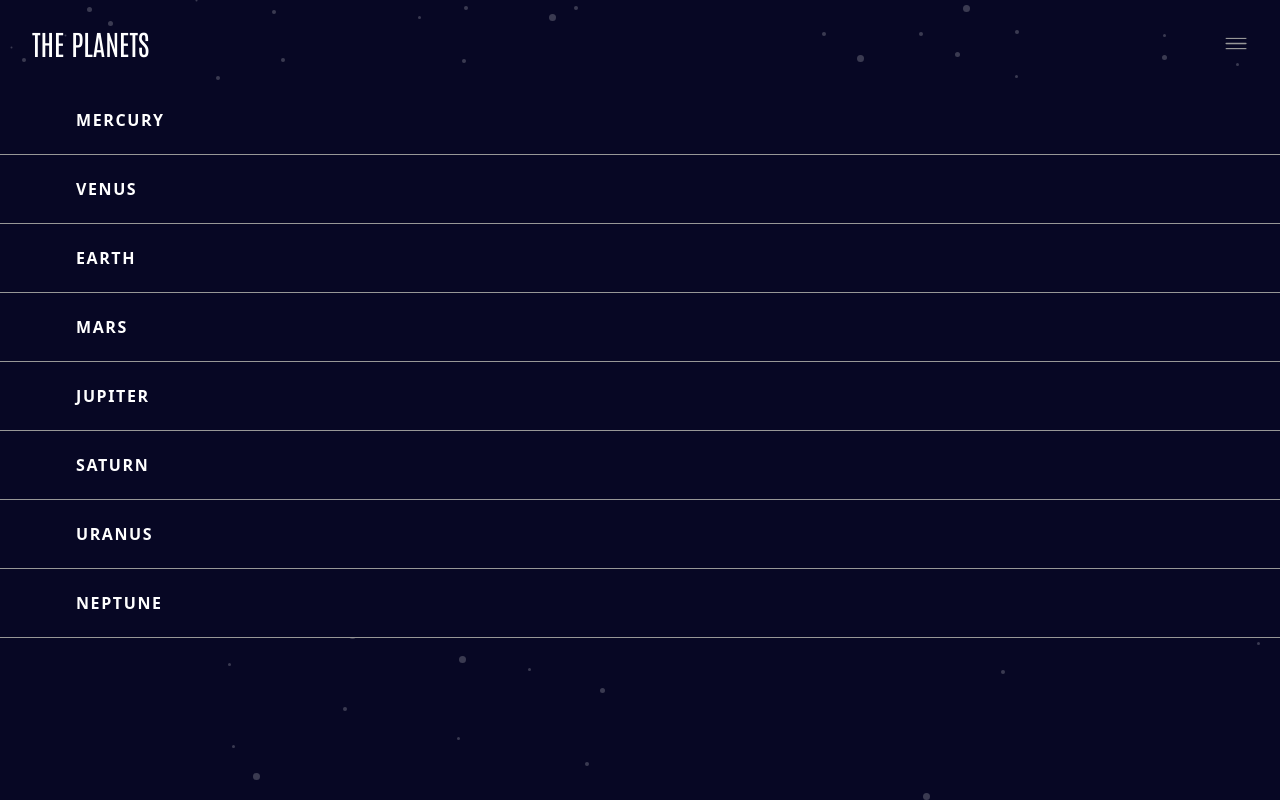
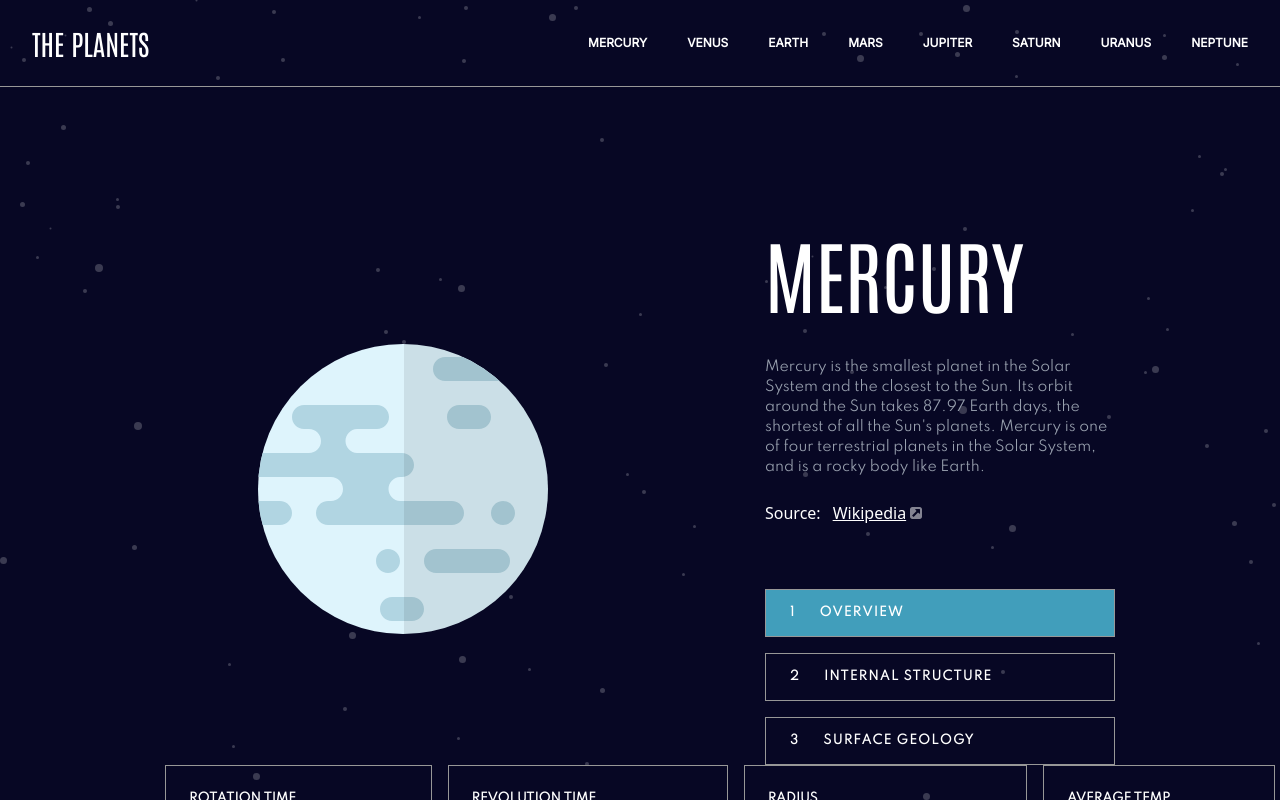
Before and after one commit to Koxone/Planet-Fact-React-Tailwind, a React (Vite) app: page / in a window 1280 px wide. Shown: the top 800 px of the page. Built offline with nearby package versions, Linux system fonts and the light colour scheme.

Commit message:
Responsive Header/Menu

```diff
--- a/src/App.jsx
+++ b/src/App.jsx
@@ -22,7 +22,7 @@ function App() {
   return (
     <div className="flex min-h-[100dvh] flex-col text-white">
       <MainHeader onClick={handlePlanetClick} />
-      {/* <GeneralContainer planet={selectedPlanet} showGeology={optionHandler} /> */}
+      <GeneralContainer planet={selectedPlanet} showGeology={optionHandler} />
     </div>
   );
 }
--- a/src/components/cards/MobileHeaderCard.jsx
+++ b/src/components/cards/MobileHeaderCard.jsx
@@ -1,13 +1,16 @@
 import React from "react";
 
-function MobileHeaderCard({ name, color }) {
+function MobileHeaderCard({ name, color, onClick }) {
   return (
     <div className="flex w-full items-center gap-6 border-b-1 border-[#979797] bg-[var(--color-background-blue)] px-8 py-[22px]">
-      <div className="flex w-full cursor-pointer items-center gap-6 transition-transform duration-100 ease-in-out hover:*:scale-110">
+      <div
+        onClick={onClick}
+        className="flex w-full cursor-pointer items-center gap-6 transition-transform duration-100 ease-in-out hover:*:scale-110"
+      >
         <div
           className={`h-5 w-5 rounded-full border-transparent bg-[var(--color-${color})]`}
         ></div>
-        <p className="text-[15px], leading-6 font-bold tracking-widest uppercase">
+        <p className="text-[15px] leading-6 font-bold tracking-widest uppercase">
           {name}
         </p>
       </div>
--- a/src/components/containers/MobileMenuContainer.jsx
+++ b/src/components/containers/MobileMenuContainer.jsx
@@ -1,7 +1,7 @@
 import planetData from "/data";
 import MobileHeaderCard from "../cards/MobileHeaderCard";
 
-function MobileMenuContainer({ visible }) {
+function MobileMenuContainer({ visible, onClick }) {
   return (
     <div
       className={`w-full transform flex-col overflow-hidden transition-all duration-300 ease-in-out ${
@@ -15,6 +15,7 @@ function MobileMenuContainer({ visible }) {
           key={planet.name}
           name={planet.name}
           color={planet.name.toLowerCase()}
+          onClick={() => onClick(planet.name.toLowerCase())}
         />
       ))}
     </div>
--- a/src/components/header/MainHeader.jsx
+++ b/src/components/header/MainHeader.jsx
@@ -4,7 +4,7 @@ import MobileMenuContainer from "../containers/MobileMenuContainer";
 import { useState } from "react";
 
 function MainHeader({ onClick }) {
-  const [toggleMenu, setToggleMenu] = useState(true);
+  const [toggleMenu, setToggleMenu] = useState(false);
 
   const toggleHandler = () => {
     setToggleMenu(!toggleMenu);
@@ -28,7 +28,7 @@ function MainHeader({ onClick }) {
       <button
         onClick={toggleHandler}
         type="button"
-        className="flex cursor-pointer items-center"
+        className="flex cursor-pointer items-center md:invisible"
       >
         <img
           className="h-[17px] w-6"
@@ -37,9 +37,9 @@ function MainHeader({ onClick }) {
         />
       </button>
       <div className="absolute top-[100%] left-0 z-10 w-full">
-        <MobileMenuContainer visible={toggleMenu} />
+        <MobileMenuContainer visible={toggleMenu} onClick={onClick} />
       </div>
-      {/* <div className="invisible flex items-center gap-10">
+      <div className="invisible hidden items-center gap-10 md:visible md:flex">
         {planetsData.map((planet) => (
           <button
             key={planet.name.toLowerCase()}
@@ -49,7 +49,7 @@ function MainHeader({ onClick }) {
             {planet.name}
           </button>
         ))}
-      </div> */}
+      </div>
     </div>
   );
 }
```
